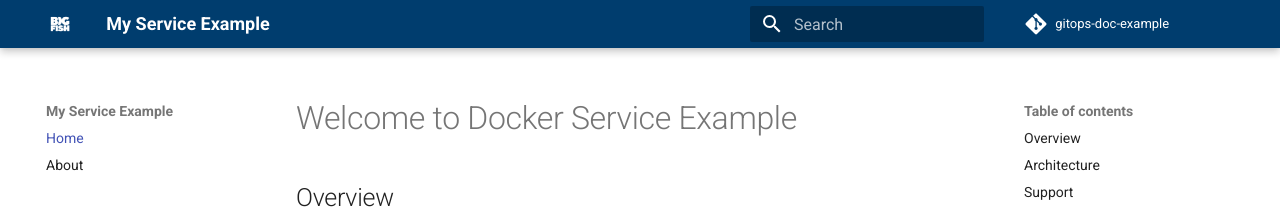
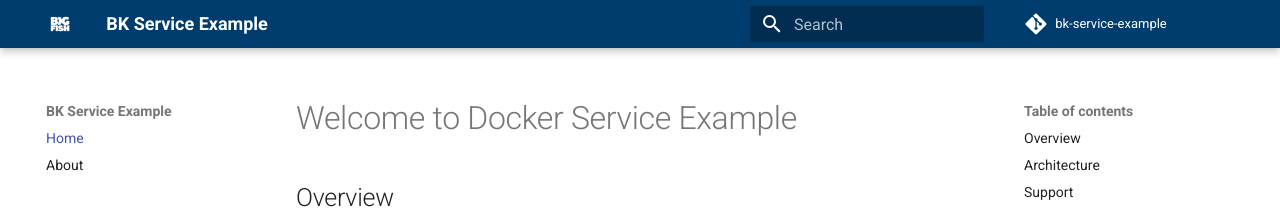
Before and after one commit to brad-klocksiem-bfg/docker-service-example, an MkDocs documentation site: the page built from docs/index.md, in a window 1280 px wide. Shown: the top 209 px of the page. Built offline with MkDocs 1.6.1 and Material for MkDocs 9.7.7, drawn with Linux system fonts in a browser that asks for light colours; comment, search, counter and statistics services are not loaded.

Commit message:
updating urls,name,etc

```diff
--- a/bfdocs.yml
+++ b/bfdocs.yml
@@ -1,2 +1,2 @@
 type: mkdocs
-uri: my-service-example
+uri: bk-service-example
--- a/mkdocs.yml
+++ b/mkdocs.yml
@@ -1,4 +1,4 @@
-site_name: My Service Example
+site_name: BK Service Example
 nav:
     - Home: index.md
     - About: about.md
@@ -7,5 +7,5 @@ theme:
   favicon: 'img/favicon.ico'
   logo: 'img/logo.png'
 extra_css: ['stylesheets/extra.css']
-repo_name: 'gitops-doc-example'
-repo_url: 'https://github.com/brad-klocksiem-bfg/gitops-doc-example'
+repo_name: 'bk-service-example'
+repo_url: 'https://github.com/brad-klocksiem-bfg/bk-service-example'
```
